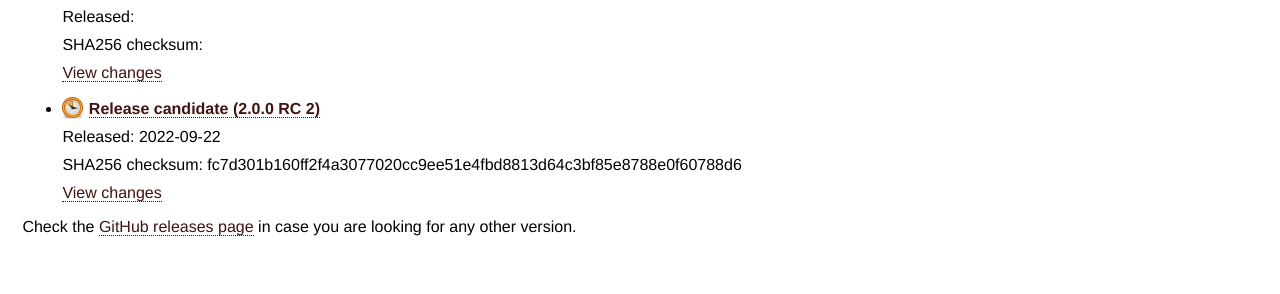
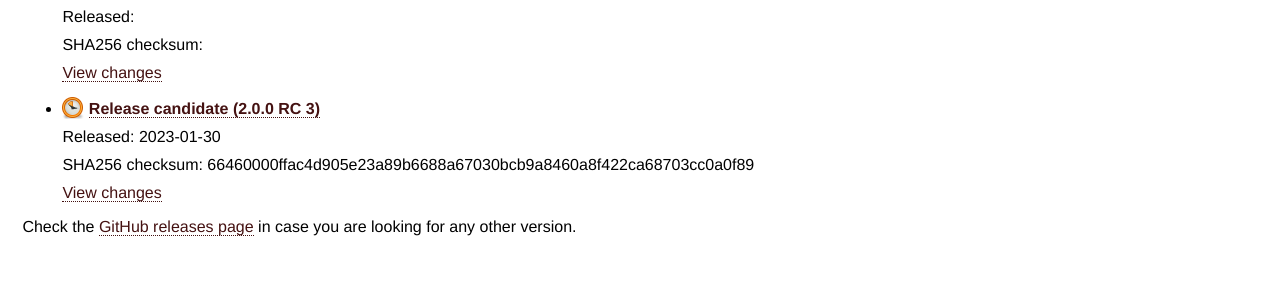
Before and after one commit to simplesamlphp/simplesamlphp.github.io, a Jekyll site: the page built from download/index.md, in a window 1280 px wide. Shown: the part 275-569 px from the top of the page. Built offline with Jekyll 4.4.1, drawn with Linux system fonts in a browser that asks for light colours.

Commit message:
Update downloads page

```diff
--- a/download/index.md
+++ b/download/index.md
@@ -18,11 +18,11 @@
     [View changes](/docs/stable/simplesamlphp-changelog)
 
 * <img style="position: relative; top: 5px" src="/res/icons/inwork.png" alt="wip">
-[**Release candidate (2.0.0 RC 2)**](https://github.com/simplesamlphp/simplesamlphp/releases/download/v2.0.0-rc2/simplesamlphp-2.0.0-rc2.tar.gz)
+[**Release candidate (2.0.0 RC 3)**](https://github.com/simplesamlphp/simplesamlphp/releases/download/v2.0.0-rc3/simplesamlphp-2.0.0-rc3.tar.gz)
 
-    Released: 2022-09-22
+    Released: 2023-01-30
 
-    SHA256 checksum: fc7d301b160ff2f4a3077020cc9ee51e4fbd8813d64c3bf85e8788e0f60788d6
+    SHA256 checksum: 66460000ffac4d905e23a89b6688a67030bcb9a8460a8f422ca68703cc0a0f89
 
     [View changes](/docs/devel/simplesamlphp-changelog)
 
```
Also changed, not shown: _posts/2023-01-31-SimpleSAMLphp-2.0.0rc3.md (+1 -1 lines).
